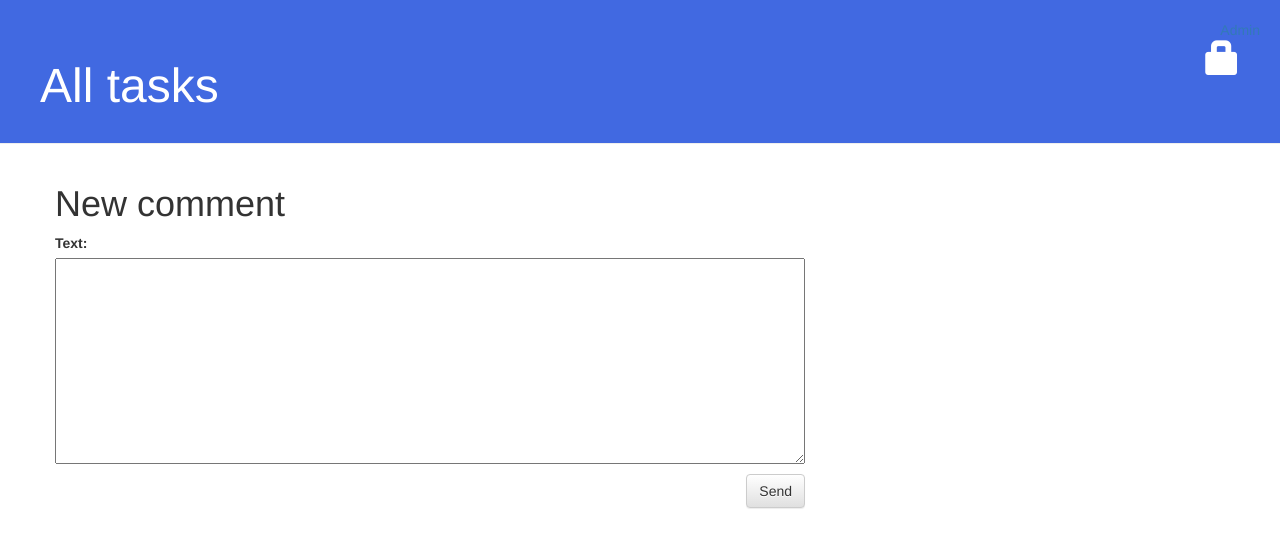
After one commit to kyblk/master, a Django app: page /task/24/comment/ in a window 1280 px wide. The commit adds this page. Shown: the top 548 px of the page. Run offline with Django 3.2, Linux system fonts and the light colour scheme; data comes from the database, SQL or seed files in the repository; some libraries are stand-ins or nearby versions.

Commit message:
All 'post' to 'task'. Fixed requirements. Add login and logout. Add secure. Add comments.

```diff
--- a/webapp/assignment_of_tasks/admin.py
+++ b/webapp/assignment_of_tasks/admin.py
@@ -1,5 +1,7 @@
 from django.contrib import admin
 from .models import Task
+from .models import Comment
 
 admin.site.register(Task)
+admin.site.register(Comment)
 # Register your models here.
--- a/webapp/assignment_of_tasks/forms.py
+++ b/webapp/assignment_of_tasks/forms.py
@@ -1,9 +1,14 @@
 from django import forms
 
-from .models import Task
+from .models import Task, Comment
 
 class TaskForm(forms.ModelForm):
 
     class Meta:
         model = Task
         fields = ('assigned_to' ,'title', 'text', 'status')
+
+class CommentForm(forms.ModelForm):
+    class Meta:
+        model = Comment
+        fields = ('text',)
--- a/webapp/assignment_of_tasks/models.py
+++ b/webapp/assignment_of_tasks/models.py
@@ -29,4 +29,12 @@ class Task(models.Model):
 
     def __str__(self):
         return self.title
-# Create your models here.
+
+class Comment(models.Model):
+    task = models.ForeignKey('assignment_of_tasks.Task', related_name='comments')
+    author = models.ForeignKey('auth.User', related_name='participant')
+    text = models.TextField()
+    created_date = models.DateTimeField(default=timezone.now)
+
+    def __str__(self):
+        return self.text
--- a/webapp/assignment_of_tasks/static/css/assignment_of_tasks.css
+++ b/webapp/assignment_of_tasks/static/css/assignment_of_tasks.css
@@ -44,3 +44,7 @@ h1, h2, h3, h4 {
 .post h1 a, .post h1 a:visited {
     color: #000000;
 }
+
+.comment {
+    margin: 20px 0px 20px 20px;
+}
--- /dev/null
+++ b/webapp/assignment_of_tasks/templates/tasks/add_comment_to_task.html
@@ -0,0 +1,9 @@
+{% extends 'tasks/base.html' %}
+
+{% block content %}
+    <h1>New comment</h1>
+    <form method="POST" class="post-form">{% csrf_token %}
+        {{ form.as_p }}
+        <button type="submit" class="save btn btn-default">Send</button>
+    </form>
+{% endblock %}
--- a/webapp/assignment_of_tasks/templates/tasks/base.html
+++ b/webapp/assignment_of_tasks/templates/tasks/base.html
@@ -13,9 +13,12 @@
     </div>
     <table>
         <tr>
-            <td> <h1><a href="/">All tasks</a></h1></td>
+                <td> <h1><a href="/">All tasks</a></h1></td>
                 {% if user.is_authenticated %}
-                <td><h2><a href="{% url 'post_new' %}"><span class="glyphicon glyphicon-plus"  style='padding-left:15px;'></span></a></h2></td>
+                <td><h2><a href="{% url 'task_new' %}"><span class="glyphicon glyphicon-plus"  style='padding-left:15px;'></span></a></h2></td>
+                <p class="top-menu">Hello {{ user.username }} <small>(<a href="{% url 'logout' %}">Log out</a>)</small></p>
+                {% else %}
+                <a href="{% url 'login' %}" class="top-menu"><span class="glyphicon glyphicon-lock"></span></a>
                 {% endif %}
         </tr>
     </table>
--- a/webapp/assignment_of_tasks/templates/tasks/post_list.html
+++ b/webapp/assignment_of_tasks/templates/tasks/task_list.html
@@ -3,7 +3,7 @@
 {% block content %}
 {% for post in tasks %}
     <div class="post">
-        <h3><a href="{% url 'task_detail' pk=post.pk %}">Тема: {{ post.title }} [{{ post.get_status_display }}]</a></h3>
+        <h3><a href="{% url 'task_detail' pk=post.pk %}">Тема: {{ post.title }} [{{ post.get_status_display }}] [{{ post.comments.count }}]</a></h3>
             <div class="date">
                 {{ post.created_date }}
             </div>
--- a/webapp/assignment_of_tasks/urls.py
+++ b/webapp/assignment_of_tasks/urls.py
@@ -2,8 +2,10 @@ from django.conf.urls import url
 from . import views
 
 urlpatterns = [
-    url(r'^$', views.post_list, name='post_list'),
+    url(r'^$', views.task_list, name='task_list'),
     url(r'^task/(?P<pk>\d+)/$', views.task_detail, name='task_detail'),
-    url(r'^post/new/$', views.post_new, name='post_new'),
-    url(r'^post/(?P<pk>\d+)/edit/$', views.task_edit, name='task_edit'),
+    url(r'^task/new/$', views.task_new, name='task_new'),
+    url(r'^task/(?P<pk>\d+)/edit/$', views.task_edit, name='task_edit'),
+    url(r'^task/(?P<pk>\d+)/remove/$', views.task_remove, name='task_remove'),
+    url(r'^task/(?P<pk>\d+)/comment/$', views.add_comment_to_task, name='add_comment_to_task'),
 ]
--- a/webapp/assignment_of_tasks/views.py
+++ b/webapp/assignment_of_tasks/views.py
@@ -1,19 +1,22 @@
 from django.shortcuts import render, get_object_or_404
 from django.utils import timezone
 from django.shortcuts import redirect
+from django.contrib.auth.decorators import login_required
 from .models import Task
-from .forms import TaskForm
+from .forms import TaskForm, CommentForm
+
 
 # Create your views here.
-def post_list(request):
+def task_list(request):
     tasks = Task.objects.all().order_by('-created_date')
-    return render(request, 'tasks/post_list.html', {'tasks' : tasks})
+    return render(request, 'tasks/task_list.html', {'tasks' : tasks})
 
 def task_detail(request, pk):
     task = get_object_or_404(Task, pk=pk)
     return render(request, 'tasks/task_detail.html', {'task': task})
 
-def post_new(request):
+@login_required
+def task_new(request):
     form = TaskForm()
     if request.method == "POST":
         form = TaskForm(request.POST)
@@ -27,6 +30,7 @@ def post_new(request):
         form = TaskForm()
     return render(request, 'tasks/task_edit.html', {'form': form})
 
+@login_required
 def task_edit(request, pk):
     task = get_object_or_404(Task, pk=pk)
     if request.method == "POST":
@@ -40,3 +44,23 @@ def task_edit(request, pk):
     else:
         form = TaskForm(instance=task)
     return render(request, 'tasks/task_edit.html', {'form': form})
+
+@login_required
+def task_remove(request, pk):
+    task = get_object_or_404(Task, pk=pk)
+    task.delete()
+    return redirect('task_list')
+
+def add_comment_to_task(request, pk):
+    task = get_object_or_404(Task, pk=pk)
+    if request.method == "POST":
+        form = CommentForm(request.POST)
+        if form.is_valid():
+            comment = form.save(commit=False)
+            comment.task = task
+            comment.author = request.user
+            comment.save()
+            return redirect('task_detail', pk=task.pk)
+    else:
+        form = CommentForm()
+    return render(request, 'tasks/add_comment_to_task.html', {'form': form})
--- a/webapp/webapp/settings.py
+++ b/webapp/webapp/settings.py
@@ -133,3 +133,5 @@ USE_TZ = True
 
 STATIC_URL = '/static/'
 STATIC_ROOT = os.path.join(BASE_DIR, 'static')
+
+LOGIN_REDIRECT_URL = '/'
--- a/webapp/webapp/urls.py
+++ b/webapp/webapp/urls.py
@@ -16,7 +16,11 @@ Including another URLconf
 from django.conf.urls import include,url
 from django.contrib import admin
 
+from django.contrib.auth import views
+
 urlpatterns = [
     url(r'^admin/', admin.site.urls),
+    url(r'^accounts/login/$', views.login, name='login'),
+    url(r'^accounts/logout/$', views.logout, name='logout', kwargs={'next_page': '/'}),
     url(r'', include('assignment_of_tasks.urls')),
 ]
```
Also changed, not shown: webapp/assignment_of_tasks/templates/registration/login.html (added, +24 -0 lines), webapp/assignment_of_tasks/templates/tasks/task_detail.html (+19 -2 lines), webapp/assignment_of_tasks/migrations/0006_auto_20171016_1536.py (added), webapp/db.sqlite3.
